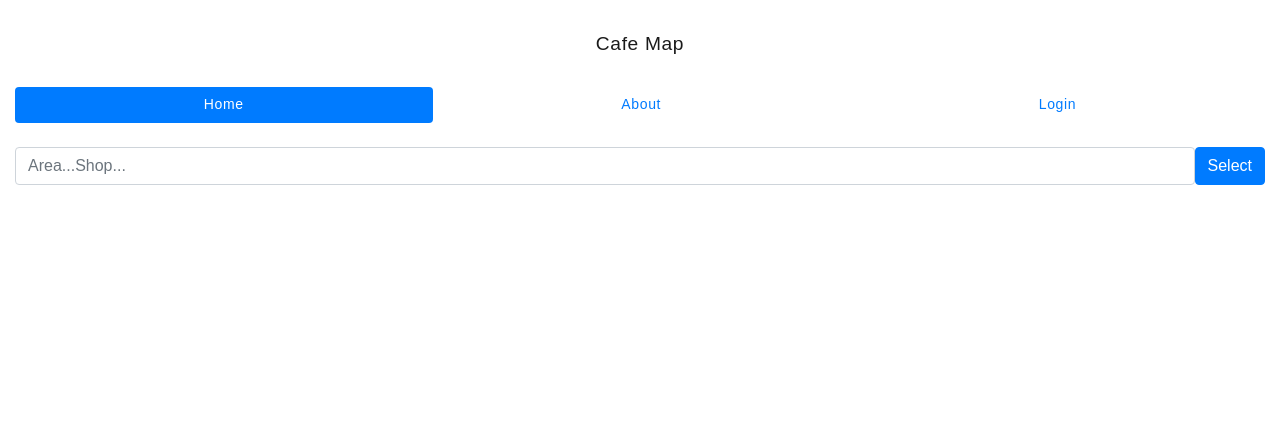
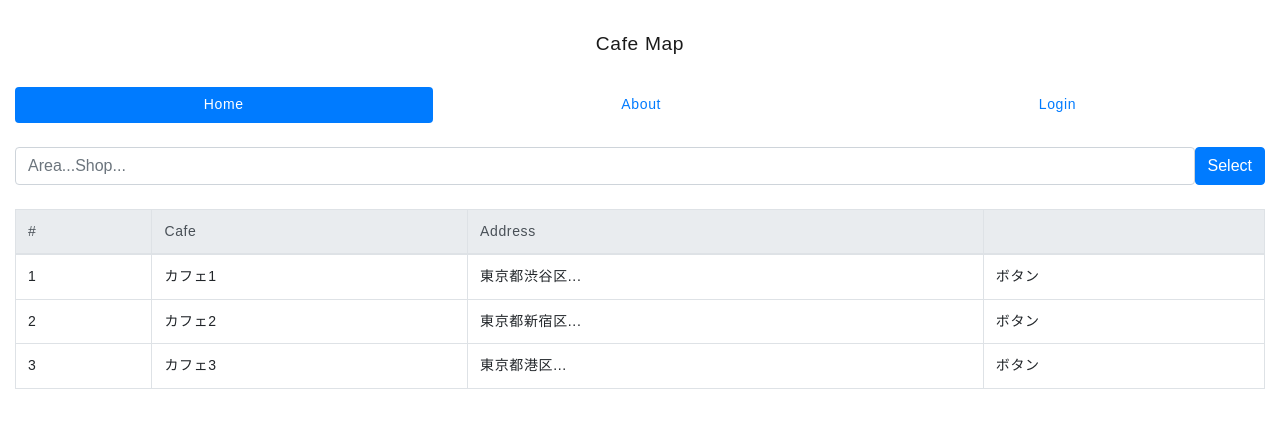
Before and after one commit to macotok/cafemap, a Next.js app: page / in a window 1280 px wide. Shown: the top 428 px of the page. Built offline with nearby package versions, Linux system fonts and the light colour scheme; a web font is replaced by a local one.

Commit message:
カフェ一覧をtableで表示。component化まで

```diff
--- a/pages/index.tsx
+++ b/pages/index.tsx
@@ -2,12 +2,14 @@ import React from 'react';
 import DefaultLayout from '@/components/Layouts/DefaultLayout';
 import HeaderBlock from '@/components/Molecules/Header/HeaderBlock';
 import AreaSelect from '@/components/Organisms/Form/AreaSelect';
+import CafeList from '@/components/Molecules/List/CafeList';
 
 const Home: React.FC = (): JSX.Element => (
   <>
     <DefaultLayout>
       <HeaderBlock />
       <AreaSelect />
+      <CafeList />
     </DefaultLayout>
   </>
 );
--- /dev/null
+++ b/src/components/Atoms/List/Cafe.tsx
@@ -0,0 +1,20 @@
+import React from 'react';
+
+type CafeProps = {
+  cafe: {
+    id: number;
+    name: string;
+    address: string;
+  };
+}
+
+const Cafe: React.FC<CafeProps> = ({ cafe }): JSX.Element => (
+  <tr>
+    <th scope="row">{cafe.id}</th>
+    <td>{cafe.name}</td>
+    <td>{cafe.address}</td>
+    <td>ボタン</td>
+  </tr>
+);
+
+export default Cafe;
--- /dev/null
+++ b/src/components/Molecules/List/CafeList.tsx
@@ -0,0 +1,48 @@
+import React from 'react';
+import Cafe from '@/components/Atoms/List/Cafe';
+
+interface CafeList {
+  id: number;
+  name: string;
+  address: string;
+}
+
+const list = [
+  {
+    id: 1,
+    name: 'カフェ1',
+    address: '東京都渋谷区...'
+  },
+  {
+    id: 2,
+    name: 'カフェ2',
+    address: '東京都新宿区...'
+  },
+  {
+    id: 3,
+    name: 'カフェ3',
+    address: '東京都港区...'
+  }
+];
+
+const CafeList: React.FC = (): JSX.Element => (
+  <table className="table table-bordered table-hover">
+    <thead className="thead-light">
+      <tr>
+        <th scope="col">#</th>
+        <th scope="col">Cafe</th>
+        <th scope="col">Address</th>
+        <th scope="col"/>
+      </tr>
+    </thead>
+    <tbody>
+      {
+        list.map((cafe: CafeList, index: number) => (
+          <Cafe cafe={cafe} key={index} />
+        ))
+      }
+    </tbody>
+  </table>
+);
+
+export default CafeList;
--- a/src/components/Organisms/Form/AreaSelect.tsx
+++ b/src/components/Organisms/Form/AreaSelect.tsx
@@ -2,7 +2,7 @@ import React from 'react';
 import TextInput from '@/components/Atoms/Form/TextInput';
 
 const AreaSelect: React.FC = (): JSX.Element => (
-  <form className="d-flex">
+  <form className="d-flex mb-4">
     <div className="form-group flex-grow-1 mb-0">
       <TextInput
         idName="areaOrShopInput"
```
